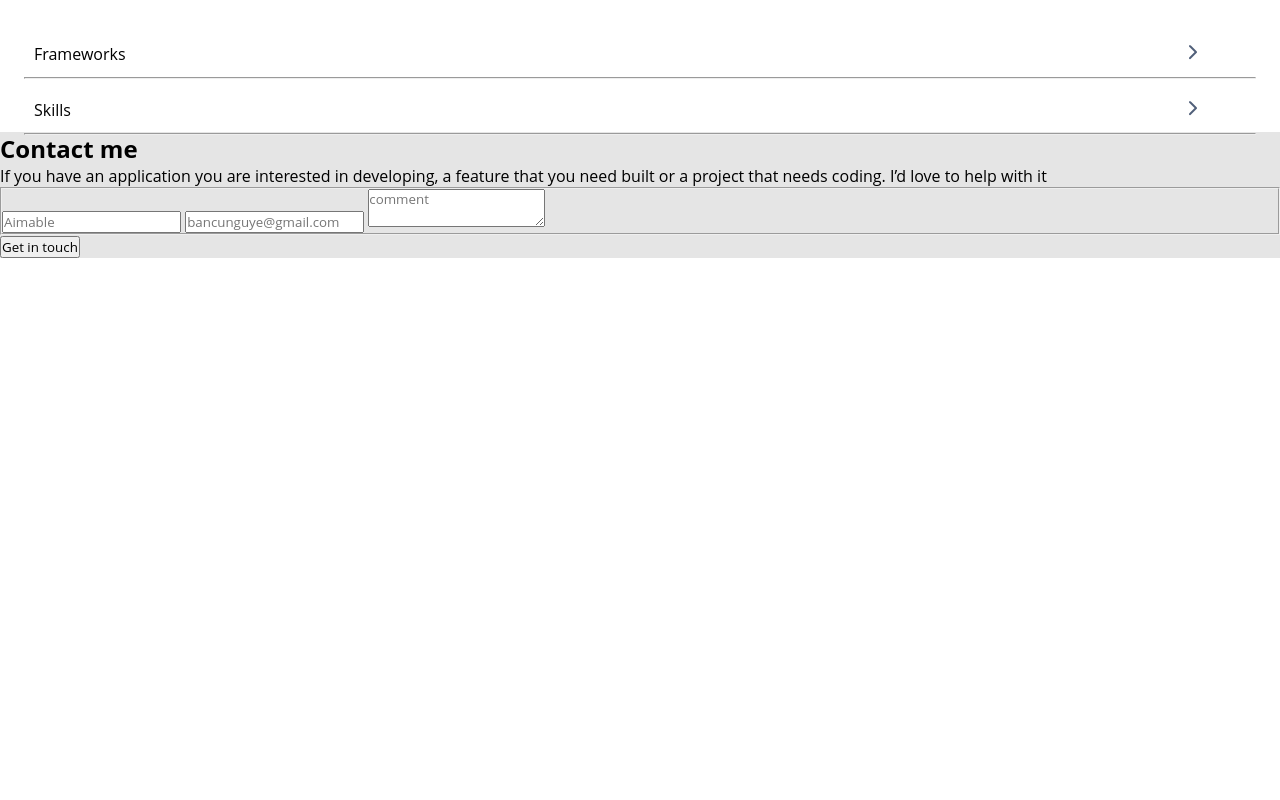
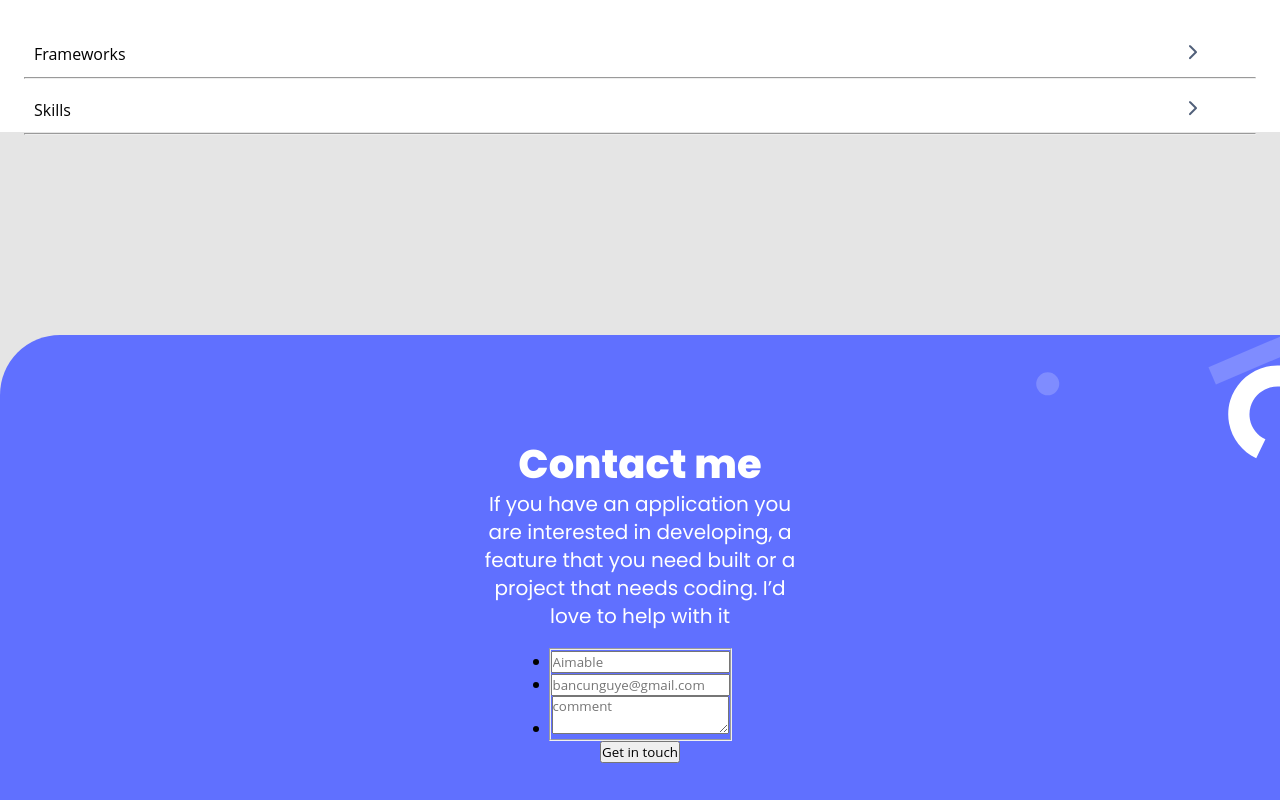
Before and after one commit to BANCUNGUYE66/Portofolio.github.io, a website: page index.html in a window 1280 px wide. Shown: the part 4100-4900 px from the top of the page. Before the commit the page ends 4358 px from the top, so only its background shows below. Drawn offline with Linux system fonts and the light colour scheme.

Commit message:
added codes to the .html and .css file

```diff
--- a/index.html
+++ b/index.html
@@ -223,21 +223,15 @@
          </section>
          <section class="contact_page">
             <div class="contact_page_container">
-               <h2>Contact me</h2>
+               <h2><span>Contact me</span></h2>
                <p>If you have an application you are interested in developing, a feature that you need built or a project that needs coding. I’d love to help with it </p>
                <form class="contact_form" action="#" method="post">
-                  <fieldset>
-
-                     <label>
-
-                       <input type="text" name="name" placeholder="Aimable" required>
-                     </label>
-                     <label>
-                       <input type="email" name="email" placeholder="bancunguye@gmail.com" required>
-                     </label>
-                     <label>
-                        <textarea name="comments" placeholder="comment" required></textarea>
-                      </label>
+                  <fieldset class="filed_set">
+                     <ul class="li_st">
+                        <li> <input type="text" name="name" placeholder="Aimable" required></li>
+                        <li><input type="email" name="email" placeholder="bancunguye@gmail.com" required></li>
+                        <li><textarea name="comments" placeholder="comment" required></textarea></li>
+                     </ul>
                   </fieldset>
                </form>
                <input class="btn btn-default" type="submit" name="submit" value="Get in touch">
--- a/style.css
+++ b/style.css
@@ -205,6 +205,7 @@
     background-color: white;
     padding: 128px 24px;
     border-top-right-radius: 100px;
+    margin-bottom: 203px;
   }
 
   .aboutpage_container {
@@ -313,3 +314,52 @@
     width: 400px;
   }
 }
+
+/*Contact Form*/
+.contact_page {
+  width: 100%;
+  height: 779px;
+  background: #6070FF;
+  background-image: url(images/contact\ form\ shapes-mobilepair.svg);
+  background-position: right;
+  background-repeat: no-repeat;
+  background-size: contain;
+  border-radius: 60px 0 0 0;
+}
+
+.contact_page_container {
+  display: flex;
+  flex-direction: column;
+  align-items: center;
+  text-align: center;
+  justify-content: center;
+}
+
+.contact_page_container h2 {
+  padding-top: 103px;
+  display: flex;
+align-items: center;
+text-align: center;
+justify-content: center;
+}
+
+.contact_page_container h2 span{
+  font-family: 'Poppins';
+font-style: normal;
+font-weight: 700;
+font-size: 40px;
+line-height: 52px;
+color: #FFFFFF;
+}
+
+.contact_page_container p {
+  width: 327px;
+height: 102px;
+font-family: 'Poppins';
+font-style: normal;
+font-weight: 400;
+font-size: 20px;
+line-height: 28px;
+margin-bottom: 3.5rem;
+color: #FFFFFF;
+}
```
Also changed, not shown: images/contact form shapes-mobilepair.svg (added), 1 other file.
